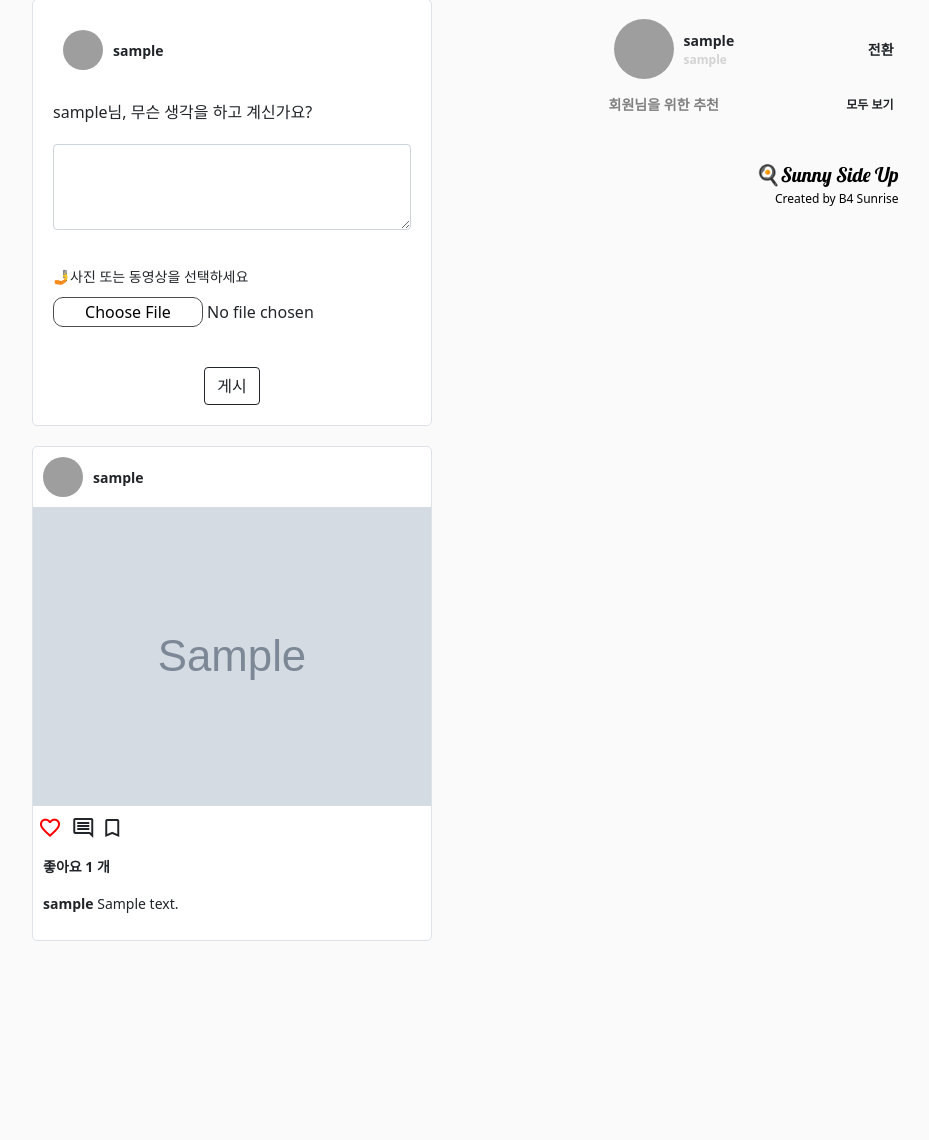
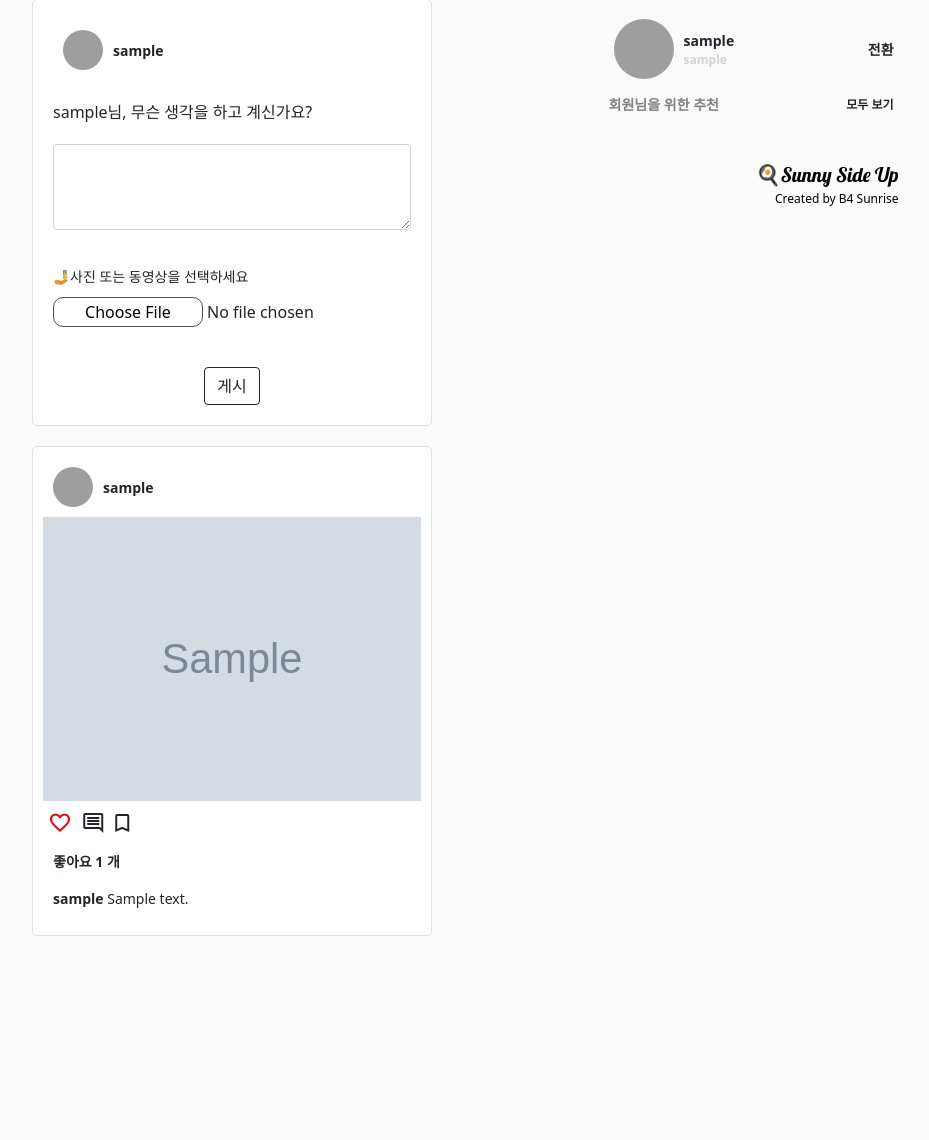
Before and after one commit to kbm1933/SUNNY-SIDE-UP, a Django app: page /content/ in a window 1280 px wide. Shown: the part 61-1201 px from the top of the page, without its empty margins (318-1247 px from the left). Run offline with Django 4.2, Linux system fonts and the light colour scheme; a user stored in the database is signed in; tables that the repository leaves empty hold one stand-in row (values such as "Sample post"); grey boxes marked "Sample" are stand-in pictures; grey boxes are pictures that could not be loaded.

Commit message:
feed-box 수정(style = "padding: 10px;")

```diff
--- a/templates/content/home.html
+++ b/templates/content/home.html
@@ -28,7 +28,7 @@
     </div>
 
     {% for con in content %}
-        <div class="border feed_box">
+        <div class="border feed_box" style="padding: 10px;">
             <div class="feed_name">
                 <div class="profile_box">
                     <img class="profile_img"
```
